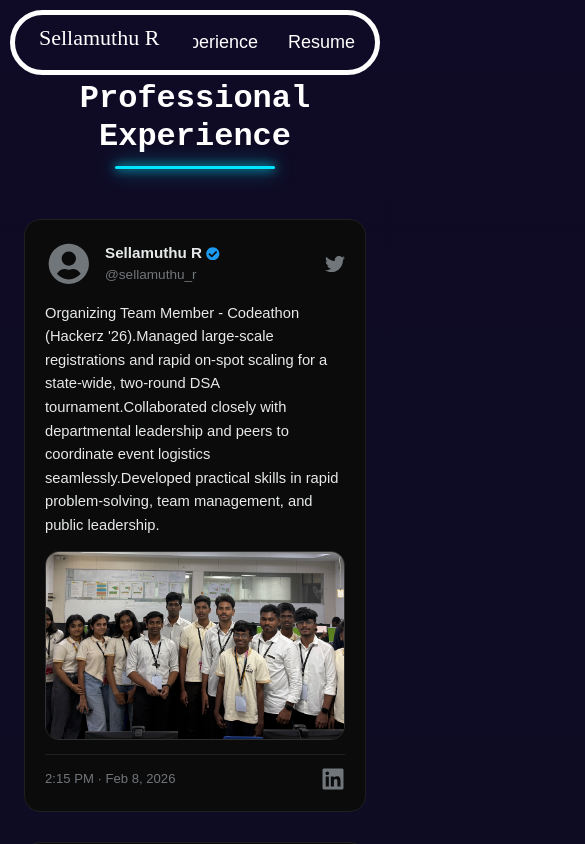
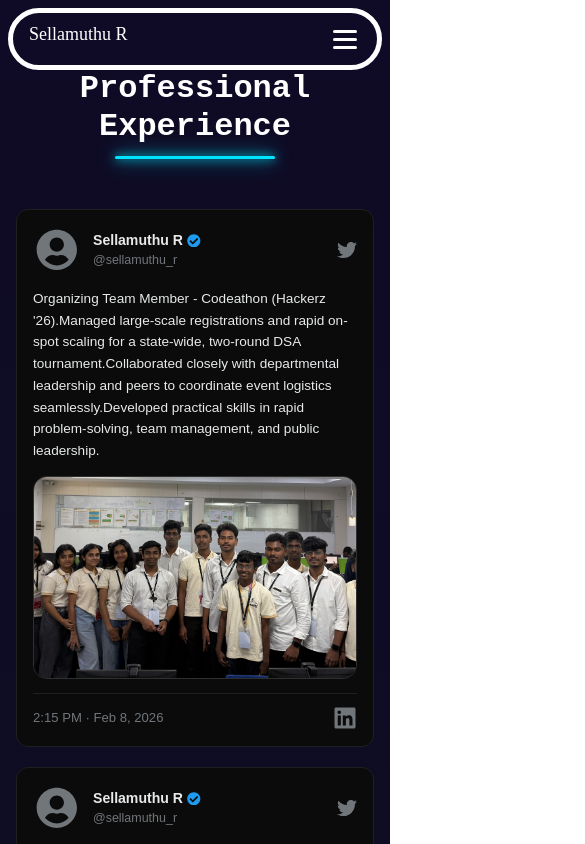
Before and after one commit to Sellamuthu2007/PORTFOLIO, a React (Vite) app: page /experience in a window 390 px wide. Shown: the top 844 px of the page, 585 px wide, since content can reach past the window. Built offline with nearby package versions, Linux system fonts and the light colour scheme.

Commit message:
Added the .github/workflows/deploy.yml files for deployment

```diff
--- a/src/componenets/footer.jsx
+++ b/src/componenets/footer.jsx
@@ -1,18 +1,11 @@
+import "../styles/global.css";
+
 export default function Footer() {
   return (
-    <>
-      <footer
-        style={{
-          color: "white",
-          fontSize: "20px",
-          marginLeft: "550px",
-          marginTop: "20px",
-        }}
-      >
-        <p>
-          Developed with ❤️ by <span className="hot-name">Sellamuthu R</span>
-        </p>
-      </footer>
-    </>
+    <footer className="footer">
+      <p>
+        Developed with ❤️ by <span className="hot-name">Sellamuthu R</span>
+      </p>
+    </footer>
   );
 }
--- a/src/componenets/navbar.jsx
+++ b/src/componenets/navbar.jsx
@@ -1,31 +1,47 @@
+import { useState } from "react";
 import { useNavigate } from "react-router-dom";
 import "../styles/navbar.css";
 
 export default function Navbar() {
   const navigate = useNavigate();
+  const [menuOpen, setMenuOpen] = useState(false);
+
+  const handleNav = (path) => {
+    navigate(path);
+    setMenuOpen(false);
+  };
 
   return (
     <nav className="nav1">
       <h3 className="logo">Sellamuthu R</h3>
-      <div className="menu">
+      <button
+        className={`hamburger ${menuOpen ? "open" : ""}`}
+        onClick={() => setMenuOpen(!menuOpen)}
+        aria-label="Toggle navigation menu"
+      >
+        <span></span>
+        <span></span>
+        <span></span>
+      </button>
+      <div className={`menu ${menuOpen ? "menu-open" : ""}`}>
         <ul>
           <li>
-            <a onClick={() => navigate("/")}>Home</a>
+            <a onClick={() => handleNav("/")}>Home</a>
           </li>
           <li>
-            <a onClick={() => navigate("/projects")}>Projects</a>
+            <a onClick={() => handleNav("/projects")}>Projects</a>
           </li>
           <li>
-            <a onClick={() => navigate("/skills")}>Skills</a>
+            <a onClick={() => handleNav("/skills")}>Skills</a>
           </li>
           <li>
-            <a onClick={() => navigate("/hackathons")}>Achievements</a>
+            <a onClick={() => handleNav("/hackathons")}>Achievements</a>
           </li>
           <li>
-            <a onClick={() => navigate("/educations")}>Education</a>
+            <a onClick={() => handleNav("/educations")}>Education</a>
           </li>
           <li>
-            <a onClick={() => navigate("/experience")}>Experience</a>
+            <a onClick={() => handleNav("/experience")}>Experience</a>
           </li>
           <li>
             <a href="./RESUME.pdf">Resume</a>
--- a/src/pages/achievements.jsx
+++ b/src/pages/achievements.jsx
@@ -123,7 +123,7 @@ export default function Achievement() {
                         rel="noopener noreferrer"
                         className="achievement-linkedin-link"
                       >
-                        <i class="bi bi-link link-icon"></i>View full post on
+                        <i className="bi bi-link link-icon"></i>View full post on
                         LinkedIn
                       </a>
                     )}
--- a/src/styles/achievements.css
+++ b/src/styles/achievements.css
@@ -186,6 +186,12 @@
   gap: 5px;
 }
 
+@media (max-width: 1024px) {
+  .achievements-page {
+    padding: 100px 60px 60px;
+  }
+}
+
 @media (max-width: 768px) {
   .achievements-page {
     padding: 80px 24px 60px;
@@ -203,6 +209,7 @@
 
   .achievement-name {
     white-space: normal;
+    font-size: 1rem;
   }
 
   .achievement-body {
@@ -216,4 +223,27 @@
   .achievements-title {
     font-size: 2rem;
   }
+
+  .achievement-bullets li {
+    font-size: 0.85rem;
+  }
 }
+
+@media (max-width: 480px) {
+  .achievements-page {
+    padding: 70px 16px 40px;
+  }
+
+  .achievement-card {
+    padding: 14px 12px;
+    border-radius: 12px;
+  }
+
+  .achievement-header-left {
+    gap: 8px;
+  }
+
+  .achievement-cup {
+    font-size: 1.1rem;
+  }
+}
--- a/src/styles/experience.css
+++ b/src/styles/experience.css
@@ -204,4 +204,31 @@
   .experience-title {
     font-size: 2rem;
   }
+
+  .tweet-card {
+    padding: 16px;
+    border-radius: 12px;
+  }
+
+  .tweet-text {
+    font-size: 0.85rem;
+  }
+
+  .tweet-name {
+    font-size: 0.88rem;
+  }
+
+  .tweet-handle {
+    font-size: 0.78rem;
+  }
 }
+
+@media (max-width: 480px) {
+  .experience-page {
+    padding: 70px 16px 40px;
+  }
+
+  .experience-grid {
+    gap: 20px;
+  }
+}
--- a/src/styles/global.css
+++ b/src/styles/global.css
@@ -19,9 +19,7 @@ body,
 
 body {
   background: linear-gradient(180deg, #0f0a25, #0c1022, #0d1228);
-
   color: white;
-
   overflow-x: hidden;
 }
 
@@ -39,3 +37,34 @@ button,
   height: 700px;
   width: 800px;
 }
+
+.footer {
+  color: white;
+  font-size: 20px;
+  text-align: center;
+  margin-top: 20px;
+  padding: 10px 20px;
+}
+
+@media (max-width: 768px) {
+  .err-img {
+    height: 400px;
+    width: 100%;
+    max-width: 100vw;
+    object-fit: contain;
+  }
+
+  .footer {
+    font-size: 16px;
+  }
+}
+
+@media (max-width: 480px) {
+  .err-img {
+    height: 300px;
+  }
+
+  .footer {
+    font-size: 14px;
+  }
+}
--- a/src/styles/homePage.css
+++ b/src/styles/homePage.css
@@ -5,6 +5,7 @@
   color: white;
   display: flex;
   flex-direction: row;
+  align-items: center;
   position: relative;
   overflow: hidden;
   isolation: isolate;
@@ -75,8 +76,8 @@
   background: linear-gradient(
     180deg,
     #0f0a25,
-    /* top purple tint */ #0c1022,
-    /* center deep blue */ #0d1228 /* bottom navy */
+    #0c1022,
+    #0d1228
   );
   display: flex;
   align-items: center;
@@ -89,3 +90,83 @@
   transform: scale(2);
   transition: 0.3s ease;
 }
+
+@media (max-width: 1024px) {
+  .homePage-left h2 {
+    font-size: 32px;
+  }
+  .homePage-left h1 {
+    font-size: 40px;
+  }
+  .homePage-right img {
+    width: 320px;
+    height: 320px;
+    margin-left: 40px;
+  }
+  .homePage-left-down {
+    gap: 30px;
+    margin-top: 80px;
+    font-size: 18px;
+  }
+}
+
+@media (max-width: 768px) {
+  .homePage-top {
+    flex-direction: column;
+    align-items: center;
+    padding-top: 80px;
+    text-align: center;
+  }
+
+  .homePage-left {
+    width: 100%;
+    margin-left: 0;
+    margin-top: 10px;
+    padding: 0 20px;
+  }
+
+  .homePage-left h2 {
+    font-size: 28px;
+  }
+
+  .homePage-left h4 {
+    font-size: 14px;
+    padding: 0 10px;
+  }
+
+  .homePage-left-down {
+    justify-content: center;
+    flex-wrap: wrap;
+    gap: 20px;
+    margin-top: 40px;
+    font-size: 16px;
+  }
+
+  .homePage-right img {
+    width: 250px;
+    height: 250px;
+    margin: 40px auto 0;
+    display: block;
+  }
+
+  .homePage-left > div:first-child {
+    margin-top: 10px !important;
+  }
+}
+
+@media (max-width: 480px) {
+  .homePage-left h2 {
+    font-size: 22px;
+  }
+
+  .homePage-left-down {
+    gap: 14px;
+    font-size: 14px;
+  }
+
+  .homePage-right img {
+    width: 200px;
+    height: 200px;
+    margin-top: 20px;
+  }
+}
--- a/src/styles/navbar.css
+++ b/src/styles/navbar.css
@@ -13,7 +13,7 @@
   padding: 6px 20px 6px 0;
   border-radius: 120px;
   border: 5px solid white;
-  overflow: hidden;
+  overflow: visible;
 }
 .logo {
   font-size: 22px;
@@ -56,3 +56,95 @@
 .menu::-webkit-scrollbar {
   display: none;
 }
+
+.hamburger {
+  display: none;
+  flex-direction: column;
+  justify-content: center;
+  align-items: center;
+  gap: 5px;
+  width: 40px;
+  height: 40px;
+  background: none;
+  border: none;
+  cursor: pointer;
+  padding: 4px;
+  margin-left: auto;
+  z-index: 1001;
+}
+
+.hamburger span {
+  display: block;
+  width: 24px;
+  height: 3px;
+  background: white;
+  border-radius: 2px;
+  transition: all 0.3s ease;
+}
+
+.hamburger.open span:nth-child(1) {
+  transform: translateY(8px) rotate(45deg);
+}
+
+.hamburger.open span:nth-child(2) {
+  opacity: 0;
+}
+
+.hamburger.open span:nth-child(3) {
+  transform: translateY(-8px) rotate(-45deg);
+}
+
+@media (max-width: 768px) {
+  .nav1 {
+    margin: 8px;
+    padding: 6px 12px 6px 0;
+    border-radius: 60px;
+  }
+
+  .logo {
+    font-size: 18px;
+    padding: 0 16px;
+  }
+
+  .hamburger {
+    display: flex;
+  }
+
+  .menu {
+    position: fixed;
+    top: 70px;
+    left: 8px;
+    right: 8px;
+    background: #0f0a25;
+    border: 3px solid white;
+    border-radius: 20px;
+    padding: 20px;
+    flex-direction: column;
+    opacity: 0;
+    visibility: hidden;
+    transform: translateY(-10px);
+    transition: all 0.3s ease;
+  }
+
+  .menu.menu-open {
+    opacity: 1;
+    visibility: visible;
+    transform: translateY(0);
+  }
+
+  .menu ul {
+    flex-direction: column;
+    gap: 12px;
+    width: 100%;
+  }
+
+  .menu ul li a {
+    font-size: 16px;
+    padding: 10px 16px;
+    width: 100%;
+  }
+
+  .menu ul li a:hover {
+    background: rgba(255, 255, 255, 0.05);
+  }
+}
--- a/src/styles/skills.css
+++ b/src/styles/skills.css
@@ -48,17 +48,11 @@
   margin-bottom: 30px;
 }
 
-/* GRID */
-
 .skills-grid {
   display: grid;
-
   grid-template-columns: repeat(auto-fill, minmax(180px, 1fr));
-
   gap: 25px;
 }
-
-/* CARD */
 
 .skill-card {
   height: 150px;
@@ -67,7 +61,6 @@
     rgba(8, 10, 40, 0.95),
     rgba(4, 6, 28, 0.95)
   );
-
   border-radius: 18px;
   display: flex;
   flex-direction: column;
@@ -97,3 +90,52 @@
   transition: all 0.3s ease;
   filter: drop-shadow(0 0 2px transparent);
 }
+
+@media (max-width: 1024px) {
+  .skills-page {
+    padding: 100px 60px 60px;
+  }
+}
+
+@media (max-width: 768px) {
+  .skills-page {
+    padding: 80px 24px 60px;
+  }
+
+  .skills-title {
+    font-size: 2rem;
+  }
+
+  .skill-section h2 {
+    font-size: 1.5rem;
+  }
+
+  .skills-grid {
+    grid-template-columns: repeat(auto-fill, minmax(140px, 1fr));
+    gap: 16px;
+  }
+
+  .skill-card {
+    height: 120px;
+  }
+
+  .skill-icon {
+    font-size: 2.5rem;
+    margin-bottom: 10px;
+  }
+}
+
+@media (max-width: 480px) {
+  .skills-grid {
+    grid-template-columns: repeat(2, 1fr);
+    gap: 12px;
+  }
+
+  .skill-card {
+    height: 100px;
+  }
+
+  .skill-icon {
+    font-size: 2rem;
+  }
+}
--- a/vite.config.js
+++ b/vite.config.js
@@ -6,9 +6,5 @@ import { fileURLToPath } from "node:url";
 // https://vite.dev/config/
 export default defineConfig({
   plugins: [react()],
-  resolve: {
-    alias: {
-      "@": path.resolve(fileURLToPath(new URL(".", import.meta.url)), "src"),
-    },
-  },
+  base : '/PORTFOLIO/'
 });
```
Also changed, not shown: src/styles/educations.css (+73 -129 lines), src/styles/projects.css (+50 -97 lines), 1 other file (tests, documents, lock files or other folders).
